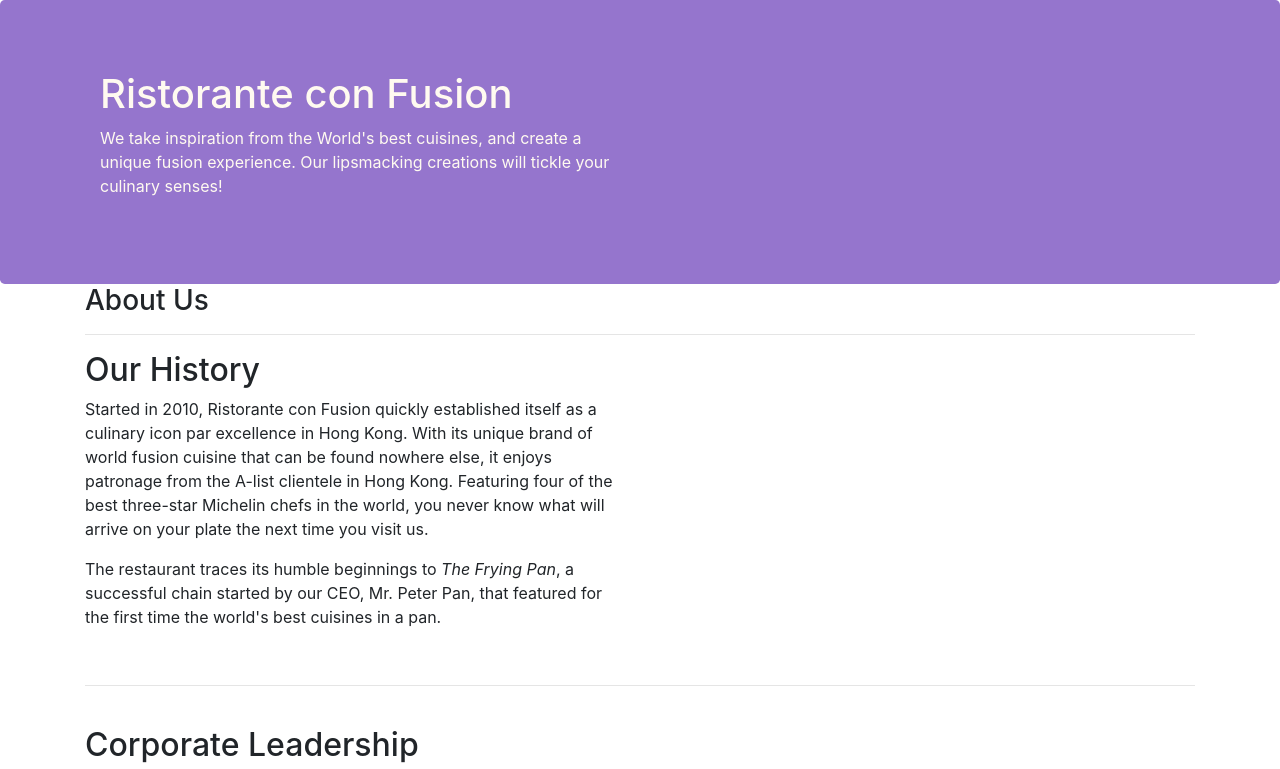
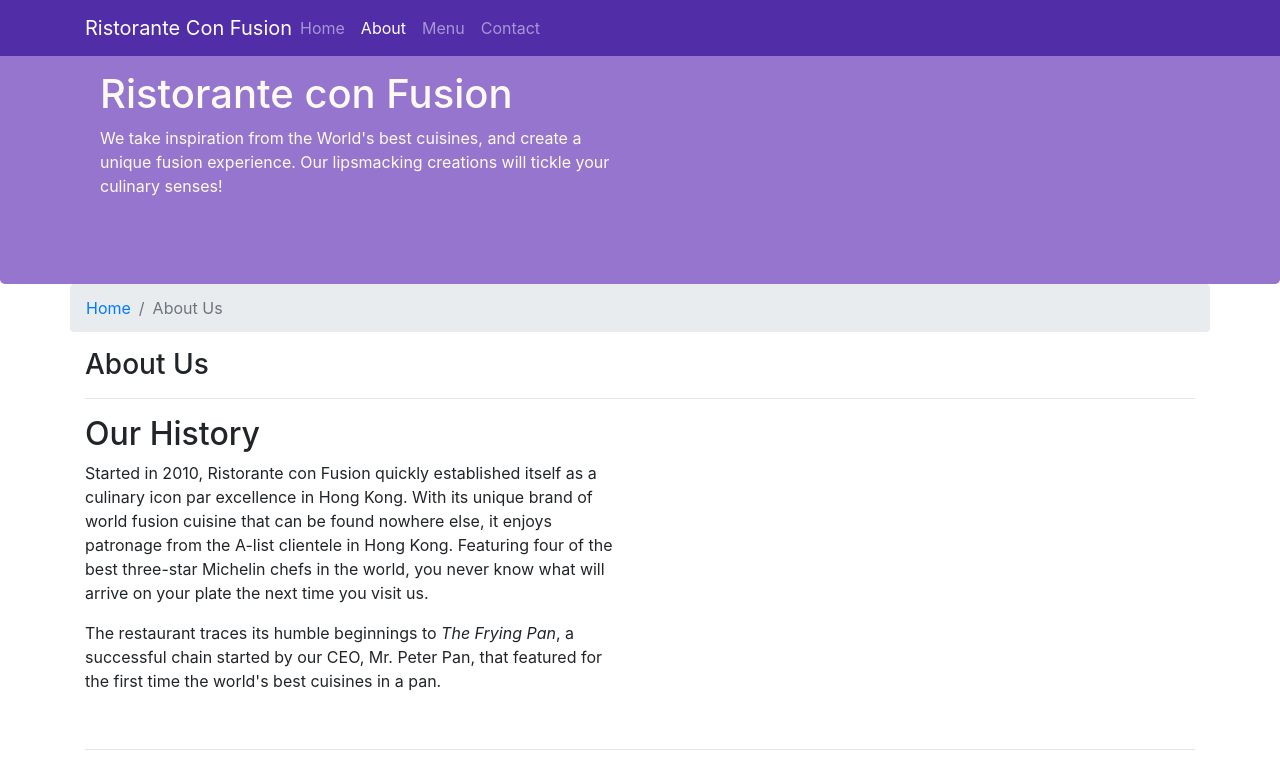
Before and after one commit to muktadeshpande2/Basil-N-Coconut, a website: page aboutus.html in a window 1280 px wide. Shown: the top 769 px of the page. Drawn offline with nearby package versions, Linux system fonts and the light colour scheme.

Commit message:
Navbar and Breadcrumbs

```diff
--- a/aboutus.html
+++ b/aboutus.html
@@ -18,7 +18,23 @@
 </head>
 
 <body>
+<nav class="navbar navbar-dark navbar-expand-sm fixed-top">  <!-- other class navbar-light -->
+        <div class="container">
+            <button class="navbar-toggler" type="button" data-toggle="collapse" data-target="#Navbar">
+                <span class="navbar-toggler-icon"></span>
+            </button>
+            <a class="navbar-brand mr-auto"  href="./index.html">Ristorante Con Fusion</a>
+            <div class="collapse navbar-collapse" id="Navbar">
+                <ul class="navbar-nav mr-auto">
+                <li class="nav-item"><a class="nav-link" href="./index.html">Home</a></li>
+                <li class="nav-item active"><a class="nav-link" href="#">About</a></li>
+                <li class="nav-item"><a class="nav-link" href="#">Menu</a></li>
+                <li class="nav-item"><a class="nav-link" href="#">Contact</a></li>
+            </ul>
+            </div>
 
+        </div>
+    </nav>
     <header class="jumbotron">
         <div class="container">
             <div class="row row-header">
@@ -33,8 +49,12 @@
     </header>
 
     <div class="container">
-        <div>
-            <div>
+        <div class="row">
+            <ol class="col-12 breadcrumb">
+                <li class="breadcrumb-item"><a href="./index.html">Home</a></li>
+                <li class="breadcrumb-item active">About Us</li>
+            </ol>
+            <div class="col-12">
                <h3>About Us</h3>
                <hr>
             </div>
@@ -92,7 +112,7 @@
                 <div class="col-4 offset-1 col-sm-2">
                     <h5>Links</h5>
                     <ul class="list-unstyled">
-                        <li><a href="#">Home</a></li>
+                        <li><a href="./index.html">Home</a></li>
                         <li><a href="#">About</a></li>
                         <li><a href="#">Menu</a></li>
                         <li><a href="#">Contact</a></li>
--- a/css/styles.css
+++ b/css/styles.css
@@ -28,3 +28,12 @@
 	margin: 0px;
 	color: #0F0F0F;
 }
+
+.body {
+	padding: 50px 0px 0px 0px
+	z-index: 0;
+}
+
+.navbar-dark {
+	background-color: #512DA8;
+}
```
Also changed, not shown: index.html (+17 -1 lines).
